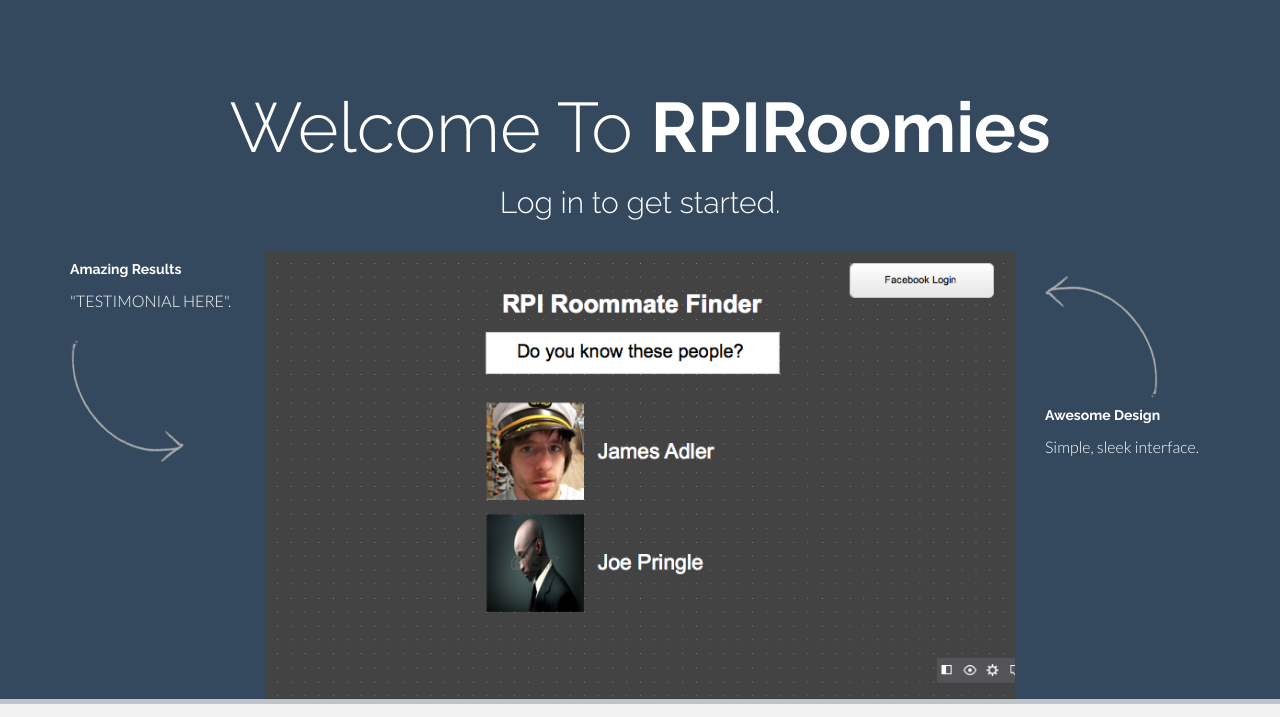
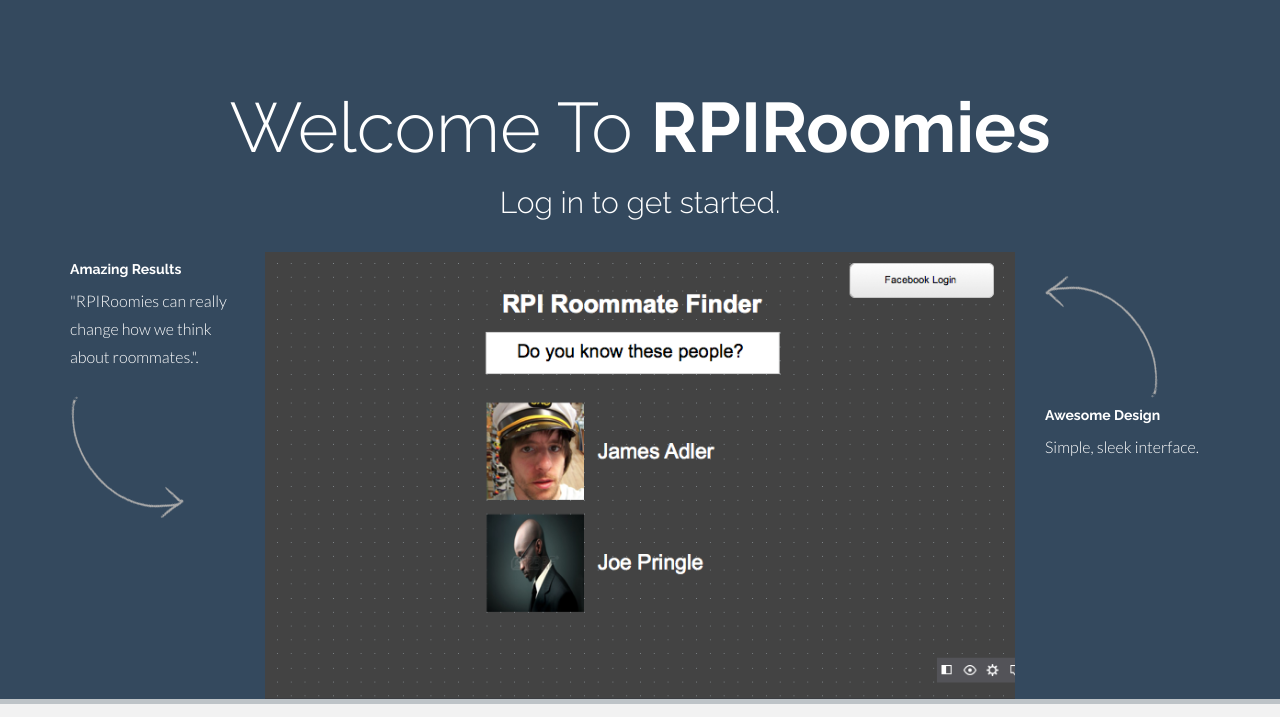
Before and after one commit to joechip504/RPIRoomies, a Django app: page / in a window 1280 px wide. Shown: the part 51-768 px from the top of the page. Run offline with Django 3.2, Linux system fonts and the light colour scheme; some libraries are stand-ins or nearby versions.

Commit message:
Update index.html

```diff
--- a/RPIRoomies/templates/index.html
+++ b/RPIRoomies/templates/index.html
@@ -18,7 +18,7 @@
 
 	    		<div class="col-lg-2">
 	    			<h5>Amazing Results</h5>
-	    			<p>"TESTIMONIAL HERE".</p>
+	    			<p>"RPIRoomies can really change how we think about roommates.".</p>
 	    			<img class="hidden-xs hidden-sm hidden-md" src="/static/img/arrow1.png">
 	    		</div>
 	    		<div class="col-lg-8">
```
